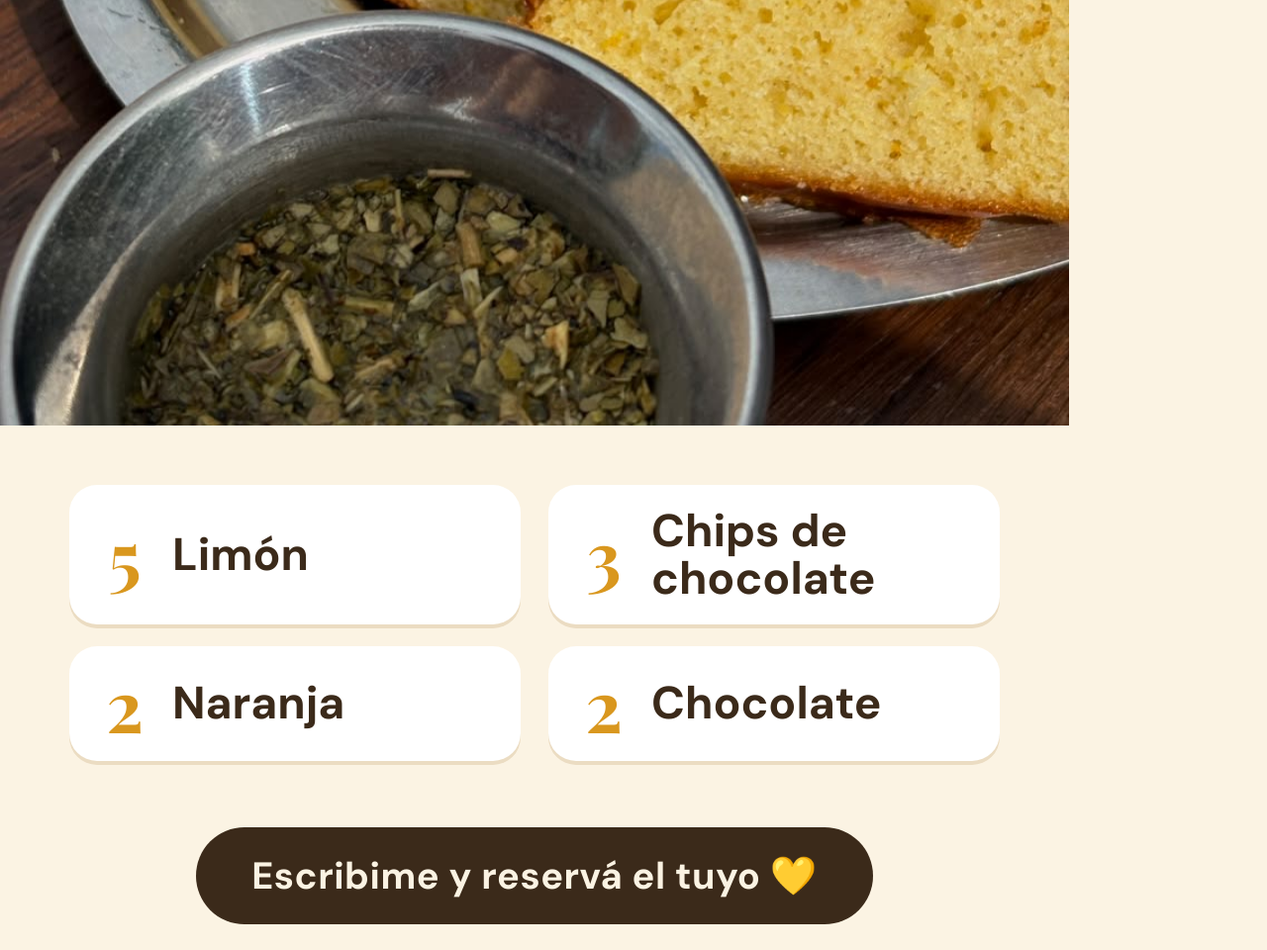
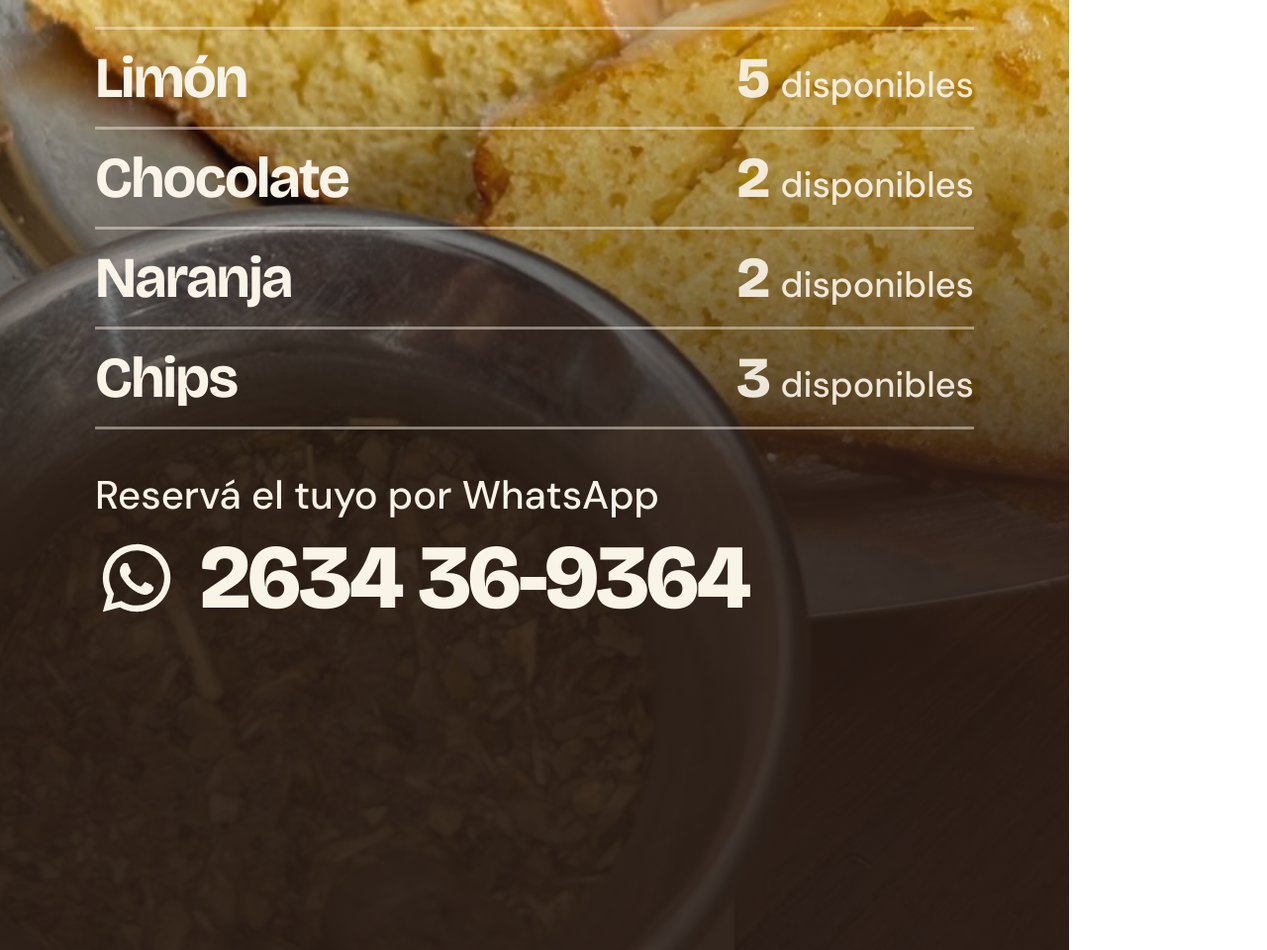
Before and after one commit to alejocarabelli/budines, a plain HTML site: page historias/historia-disponibles.html in a window 1280 px wide. Shown: the part 960-1920 px from the top of the page at 99% size. Drawn offline with nearby package versions, Linux system fonts and the light colour scheme; a web font is replaced by a local one.

Commit message:
Historia de budines disponibles con el diseño de Miguitas
Co-Authored-By: Claude Opus 5.5 <noreply@anthropic.com>
Claude-Session: https://claude.ai/code/session_01AYjpDzfaiiso7FoLc99CtD

```diff
--- a/historias/historia-disponibles.html
+++ b/historias/historia-disponibles.html
@@ -1,29 +1,39 @@
 <!doctype html>
 <html lang="es"><head><meta charset="utf-8">
-<link href="https://fonts.googleapis.com/css2?family=Playfair+Display:ital,wght@0,700;1,700;1,800&family=DM+Sans:wght@400;500;700&display=swap" rel="stylesheet">
+<link rel="stylesheet" href="https://fonts.googleapis.com/css2?family=Bricolage+Grotesque:opsz,wght@12..96,600;12..96,700;12..96,800&family=DM+Sans:opsz,wght@9..40,400;9..40,500;9..40,600;9..40,700&display=swap">
 <style>
+:root{--mandarina:#e8673c;--cacao:#2b1d16;--crema:#faf3e8;--display:"Bricolage Grotesque","DM Sans",sans-serif;--texto:"DM Sans",sans-serif}
 *{margin:0;padding:0;box-sizing:border-box}
-html,body{width:1080px;height:1920px}
-body{background:#FBF3E3;font-family:'DM Sans',sans-serif;color:#3B2A1A;display:flex;flex-direction:column;align-items:center;overflow:hidden}
-.top{height:330px;display:flex;flex-direction:column;align-items:center;justify-content:center;gap:10px}
-.kicker{font-size:34px;letter-spacing:10px;text-transform:uppercase;color:#B5813A;font-weight:700}
-h1{font-family:'Playfair Display',serif;font-style:italic;font-weight:800;font-size:150px;line-height:1;color:#3B2A1A}
-.photo{width:1080px;height:1060px;background:url('../fotos/limon-cortado-01.jpg') center 62%/cover no-repeat}
-.list{flex:1;width:100%;padding:60px 70px 0;display:grid;grid-template-columns:1fr 1fr;gap:22px 28px;align-content:start}
-.item{background:#fff;border-radius:28px;padding:22px 30px;display:flex;align-items:center;gap:22px;box-shadow:0 4px 0 #EBDcc2}
-.n{font-family:'Playfair Display',serif;font-weight:700;font-size:72px;line-height:1;color:#D9971E;min-width:52px;text-align:center}
-.s{font-size:46px;font-weight:700;line-height:1.05}
-.s small{display:block;font-size:24px;font-weight:500;color:#9A8266;letter-spacing:1px;margin-top:4px}
-.foot{height:150px;display:flex;align-items:center;justify-content:center}
-.cta{background:#3B2A1A;color:#FBF3E3;font-size:38px;font-weight:700;padding:24px 56px;border-radius:999px;letter-spacing:.5px}
+html,body{width:1080px;height:1920px;font-family:var(--texto)}
+.h-prod{position:relative;overflow:hidden;width:1080px;height:1920px;padding:300px 96px 330px;display:flex;flex-direction:column;color:var(--crema);
+  background:url(../fotos/limon-cortado-01.jpg) 62% 50%/cover}
+.h-prod::before{content:"";position:absolute;inset:0;background:linear-gradient(180deg,rgba(43,29,22,.72) 0%,rgba(43,29,22,.3) 25%,rgba(43,29,22,0) 38%,rgba(43,29,22,0) 50%,rgba(43,29,22,.88) 76%)}
+.h-prod>*{position:relative}
+.marca{font-family:var(--display);font-weight:800;letter-spacing:-.04em;line-height:1;font-size:48px}
+.fecha{display:inline-block;align-self:flex-start;margin-top:40px;background:var(--mandarina);color:var(--crema);font-family:var(--display);font-weight:700;font-size:38px;padding:12px 30px;border-radius:999px}
+h1{margin-top:24px;font-family:var(--display);font-weight:800;font-size:112px;letter-spacing:-.045em;line-height:.9}
+.abajo{margin-top:auto}
+ul{list-style:none;border-bottom:3px solid rgba(250,243,232,.45);margin-bottom:40px}
+li{display:flex;justify-content:space-between;align-items:baseline;padding:20px 0;border-top:3px solid rgba(250,243,232,.45);font-family:var(--display);font-weight:700;font-size:58px;letter-spacing:-.03em;line-height:1}
+li span{font-family:var(--texto);font-weight:500;font-size:36px;letter-spacing:0;opacity:.92}
+li span b{font-family:var(--display);font-weight:800;font-size:58px;letter-spacing:-.03em;margin-right:12px;opacity:1}
+p{font-size:40px;font-weight:500}
+.tel{display:flex;align-items:center;gap:22px;font-family:var(--display);font-weight:800;font-size:92px;letter-spacing:-.03em;line-height:1;margin-top:12px}
+.tel svg{width:84px;height:84px;flex:none}
 </style></head><body>
-<div class="top"><div class="kicker">Recién horneados</div><h1>¡Hay budines!</h1></div>
-<div class="photo"></div>
-<div class="list">
-  <div class="item"><span class="n">5</span><span class="s">Limón</span></div>
-  <div class="item"><span class="n">3</span><span class="s">Chips de<br>chocolate</span></div>
-  <div class="item"><span class="n">2</span><span class="s">Naranja</span></div>
-  <div class="item"><span class="n">2</span><span class="s">Chocolate</span></div>
+<div class="h-prod">
+  <div class="marca">miguitas</div>
+  <span class="fecha">Disponibles hoy</span>
+  <h1>Hay budines<br>listos.</h1>
+  <div class="abajo">
+    <ul>
+      <li>Limón<span><b>5</b>disponibles</span></li>
+      <li>Chocolate<span><b>2</b>disponibles</span></li>
+      <li>Naranja<span><b>2</b>disponibles</span></li>
+      <li>Chips<span><b>3</b>disponibles</span></li>
+    </ul>
+    <p>Reservá el tuyo por WhatsApp</p>
+    <div class="tel"><svg viewBox="0 0 32 32"><path fill="currentColor" d="M16 3a13 13 0 0 0-11.2 19.6L3 29l6.6-1.7A13 13 0 1 0 16 3zm0 23.6a10.6 10.6 0 0 1-5.4-1.5l-.4-.2-3.9 1 1-3.8-.2-.4A10.6 10.6 0 1 1 16 26.6zm5.8-7.9c-.3-.2-1.9-.9-2.2-1s-.5-.2-.7.2-.8 1-1 1.2-.4.2-.7.1a8.7 8.7 0 0 1-4.3-3.8c-.3-.6.3-.5.9-1.7.1-.2 0-.4 0-.5l-1-2.4c-.3-.6-.5-.5-.7-.5h-.6a1.2 1.2 0 0 0-.9.4 3.6 3.6 0 0 0-1.1 2.7 6.3 6.3 0 0 0 1.3 3.3 14.4 14.4 0 0 0 5.5 4.9c2 .9 2.8 1 3.9.8a3.3 3.3 0 0 0 2.1-1.5 2.7 2.7 0 0 0 .2-1.5c-.1-.1-.3-.2-.6-.3z"/></svg>2634 36-9364</div>
+  </div>
 </div>
-<div class="foot"><div class="cta">Escribime y reservá el tuyo 💛</div></div>
 </body></html>
```
Also changed, not shown: 1 other file.
